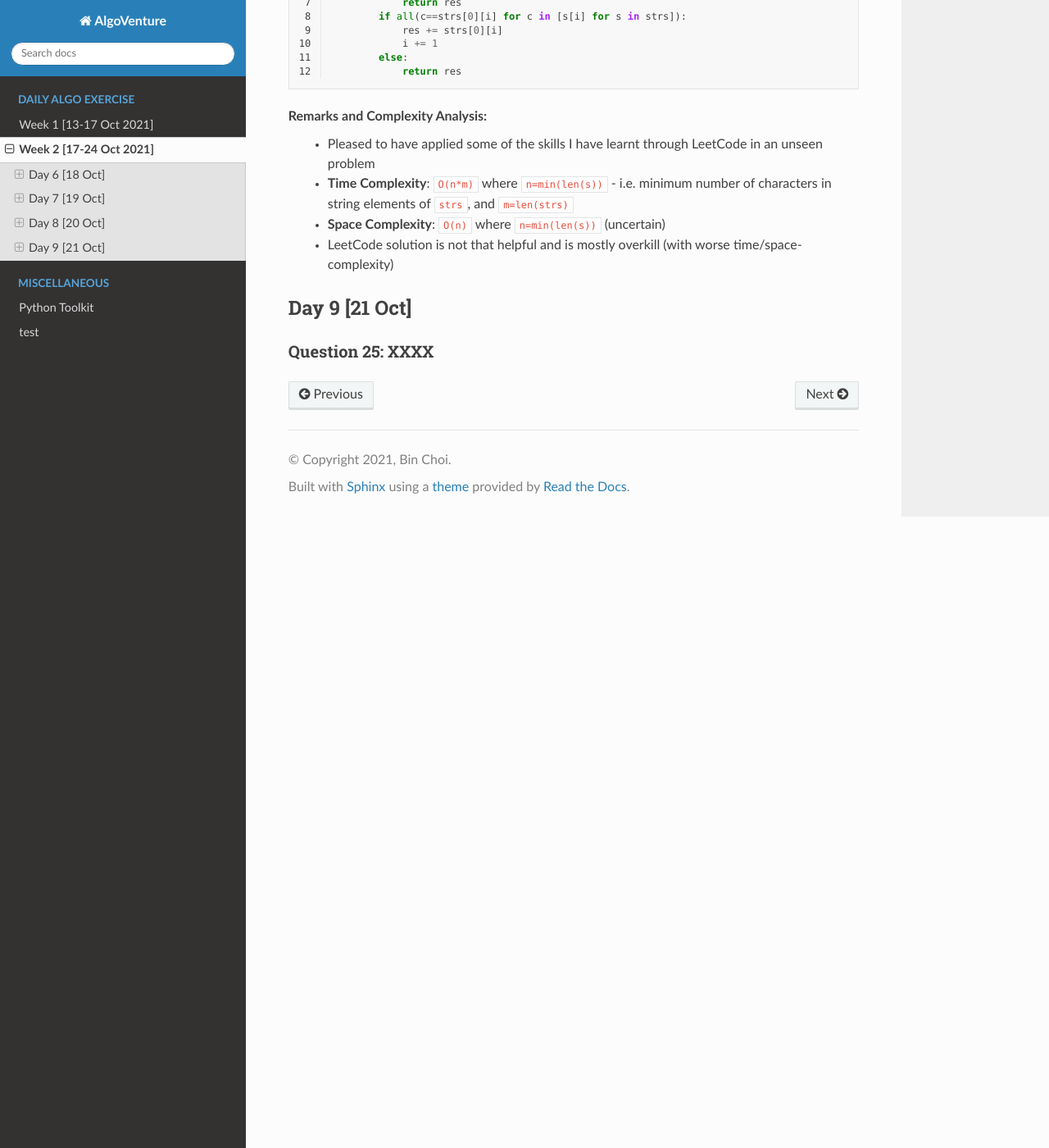
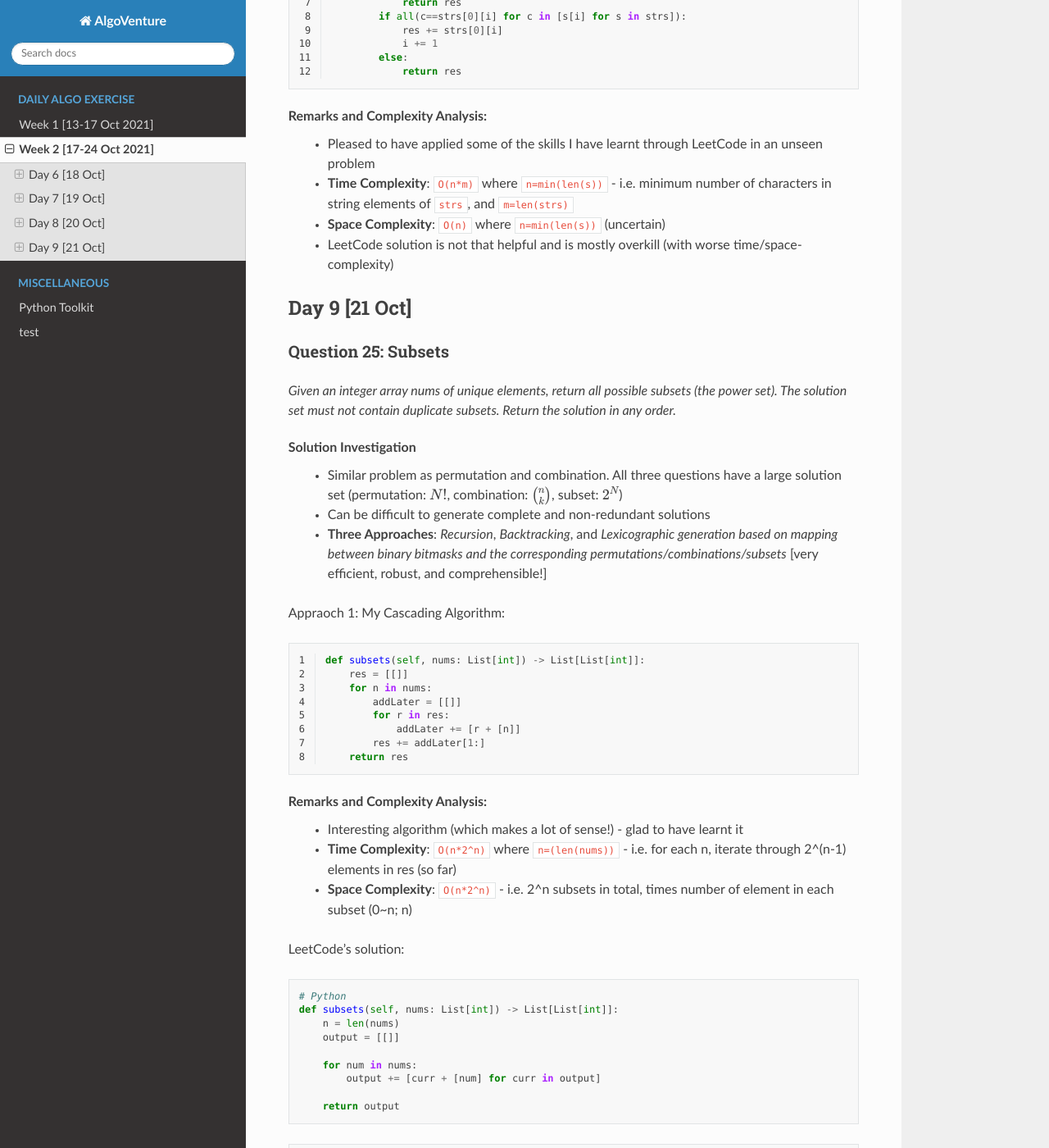
Before and after one commit to binchoi/dsa-blog, a Sphinx documentation site: the page built from docs/source/week2.rst, in a window 1280 px wide and 1400 px high, scrolled down 14095 px. Shown: the whole window at 82% size. Built offline with Sphinx 7.4.7 and the Read the Docs theme 2.0.0, drawn with Linux system fonts in a browser that asks for light colours; some of the changed text lies outside the part shown.

Commit message:
midnight catch up - still left

```diff
--- a/docs/source/week2.rst
+++ b/docs/source/week2.rst
@@ -747,5 +747,74 @@ Remarks and Complexity Analysis:
 
 Day 9 [21 Oct]
 ========================
-Question 25: XXXX
+Question 25: Subsets
 -----------------------------
+*Given an integer array nums of unique elements, return all possible subsets (the power set).
+The solution set must not contain duplicate subsets. Return the solution in any order.*
+
+Solution Investigation
+ * Similar problem as permutation and combination. All three questions have a large solution set (permutation: :math:`N!`,
+   combination: :math:`\binom{n}{k}`, subset: :math:`2^N`)
+ * Can be difficult to generate complete and non-redundant solutions
+ * **Three Approaches**: *Recursion*, *Backtracking*, and *Lexicographic generation based on mapping between binary bitmasks
+   and the corresponding permutations/combinations/subsets* [very efficient, robust, and comprehensible!]
+
+Appraoch 1: My Cascading Algorithm:
+
+.. code-block:: python
+    :linenos:
+
+    def subsets(self, nums: List[int]) -> List[List[int]]:
+        res = [[]]
+        for n in nums:
+            addLater = [[]]
+            for r in res:
+                addLater += [r + [n]]
+            res += addLater[1:]
+        return res
+
+Remarks and Complexity Analysis:
+ * Interesting algorithm (which makes a lot of sense!) - glad to have learnt it
+ * **Time Complexity**: ``O(n*2^n)`` where ``n=(len(nums))`` - i.e. for each n, iterate through 2^(n-1)
+   elements in res (so far)
+ * **Space Complexity**: ``O(n*2^n)`` - i.e. 2^n subsets in total, times number of element in each subset (0~n; n)
+
+LeetCode's solution::
+
+    # Python
+    def subsets(self, nums: List[int]) -> List[List[int]]:
+        n = len(nums)
+        output = [[]]
+
+        for num in nums:
+            output += [curr + [num] for curr in output]
+
+        return output
+
+.. code-block:: Java
+
+    // Java
+    public List<List<Integer>> subsets(int[] nums) {
+        List<List<Integer>> output = new ArrayList();
+        output.add(new ArrayList<Integer>());
+
+        for (int num : nums) {
+        List<List<Integer>> newSubsets = new ArrayList();
+        for (List<Integer> curr : output) {
+            newSubsets.add(new ArrayList<Integer>(curr){{add(num);}});
+        }
+        for (List<Integer> curr : newSubsets) {
+            output.add(curr);
+        }
+        }
+        return output;
+    }
+
+Appraoch 2: Backtracking:
+
+.. note::
+
+    `Backtracking <https://leetcode.com/explore/learn/card/recursion-ii/472/backtracking/2654/>`_ is an algorithm
+    for finding all solutions by exploring all potential candidates. If the solution candidate turns to be
+    not a solution (or at least not the last one), backtracking algoithm discards it by making some changes on the
+    previous step, i.e. backtracks and then try again!
```
Also changed, not shown: 4 other files.
